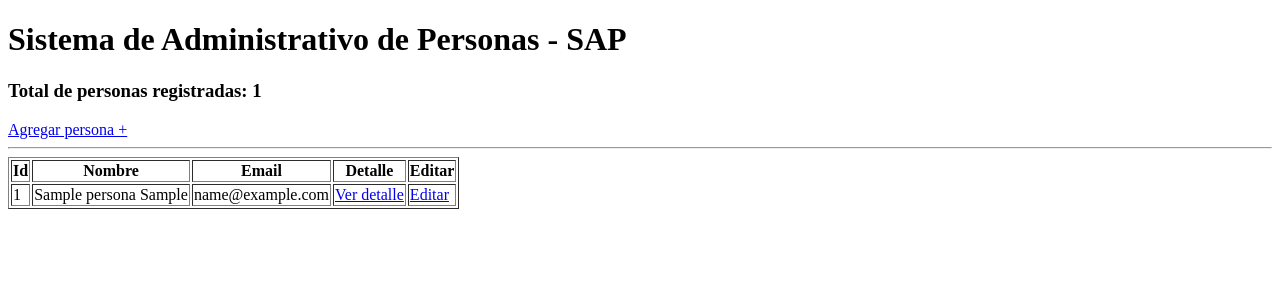
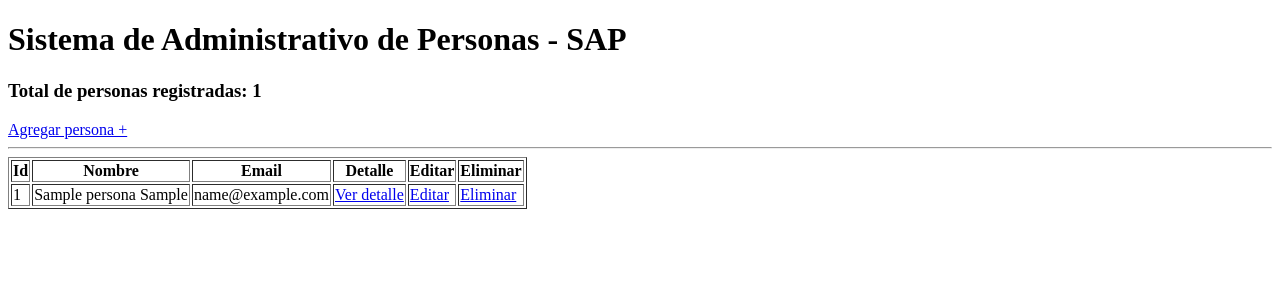
Before and after one commit to carlosdizx/PersonasDjango, a Django app: page / in a window 1280 px wide. Shown: the top 300 px of the page. Run offline with Django 3.2, Linux system fonts and the light colour scheme; tables that the repository leaves empty hold one stand-in row (values such as "Sample post").

Commit message:
Agregada la funcionalidad de eliminar, tanto en la vista como en los templates

```diff
--- a/sap/sap/urls.py
+++ b/sap/sap/urls.py
@@ -16,7 +16,7 @@ Including another URLconf
 from django.contrib import admin
 from django.urls import path
 
-from personas.views import detalle_persona, nueva_persona, editar_persona
+from personas.views import detalle_persona, nueva_persona, editar_persona, eliminar_persona
 from webapp.views import bienvenido
 
 urlpatterns = [
@@ -25,4 +25,5 @@ urlpatterns = [
     path('detalle_persona/<int:id>', detalle_persona),
     path('nueva_persona', nueva_persona),
     path('editar_persona/<int:id>', editar_persona),
+    path('eliminar_persona/<int:id>', eliminar_persona),
 ]
--- a/sap/webapp/templates/bienvenido.html
+++ b/sap/webapp/templates/bienvenido.html
@@ -6,7 +6,7 @@
 </head>
 <body>
 <h1>Sistema de Administrativo de Personas - SAP </h1>
-<h3>Total de personas registradas: {{cantidad}}</h3>
+<h3>Total de personas registradas: {{ cantidad }}</h3>
 <a href="nueva_persona">Agregar persona +</a>
 <hr>
 <div>
@@ -19,19 +19,23 @@
             <th>Email</th>
             <th>Detalle</th>
             <th>Editar</th>
+            <th>Eliminar</th>
         </tr>
         </thead>
         <tbody>
         {% for persona in personas %}
             <tr>
-            <td>{{persona.id}}</td>
-            <td>{{persona.nombre}} {{persona.apellido}}</td>
-            <td>{{persona.email}}</td>
+                <td>{{ persona.id }}</td>
+                <td>{{ persona.nombre }} {{ persona.apellido }}</td>
+                <td>{{ persona.email }}</td>
                 <td>
-                <a href="detalle_persona/{{persona.id}}">Ver detalle</a>
+                    <a href="detalle_persona/{{ persona.id }}">Ver detalle</a>
                 </td>
                 <td>
-                <a href="editar_persona/{{persona.id}}">Editar</a>
+                    <a href="editar_persona/{{ persona.id }}">Editar</a>
+                </td>
+                <td>
+                    <a href="eliminar_persona/{{ persona.id }}">Eliminar</a>
                 </td>
             </tr>
         {% endfor %}
```
Also changed, not shown: sap/personas/views.py (+7 -0 lines). Lines whose indentation alone changed are shown as unchanged.
